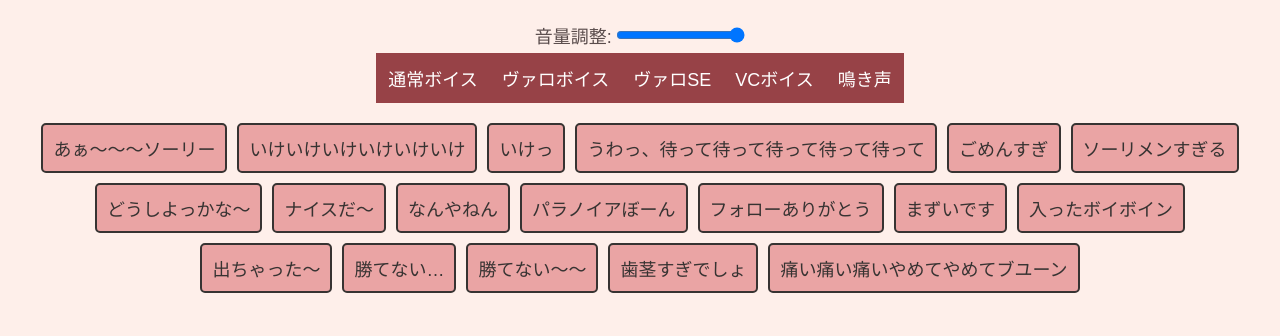
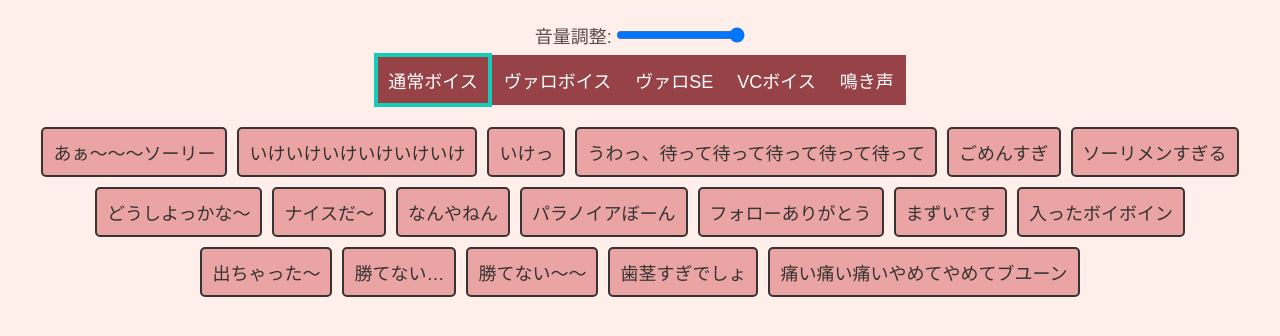
Before and after one commit to Paru910/mochi_voice, a plain HTML site: page index.html in a window 1280 px wide. Both pictures are taken after a click on the button "通常ボイス". Shown: the part 58-394 px from the top of the page. Drawn offline with Linux system fonts and the light colour scheme.

Commit message:
Your commit message

```diff
--- a/scripts.js
+++ b/scripts.js
@@ -339,7 +339,6 @@ function createAudioButtons(audioFiles) {
   }
 }
 
-
 // 音声を再生する関数
 function playSound(soundId, button) {
   var sound = document.getElementById(soundId);
@@ -368,23 +367,41 @@ function createGenreButtons(genreData) {
       var genreButton = document.createElement('button');
       genreButton.textContent = genre;
       genreButton.className = 'genreButton';
-      genreButton.onclick = (function(genre) {
+      genreButton.onclick = (function(genre, genreButton) {
         return function() {
+          // すべてのジャンルボタンから 'selected' クラスを削除
+          var genreButtons = document.querySelectorAll('.genreButton');
+          genreButtons.forEach(function(button) {
+            button.classList.remove('selected');
+          });
+
+          // クリックされたジャンルボタンに 'selected' クラスを追加
+          genreButton.classList.add('selected');
+
           displayGenreButtons(genre);
         };
-      })(genre);
+      })(genre, genreButton);
 
       container.appendChild(genreButton);
     }
   }
+
+  // デフォルトで選択されている "通常ボイス" のジャンルボタンに 'selected' クラスを追加
+  document.querySelector('.genreButton').classList.add('selected');
 }
-
 
 // ジャンルごとのボタンを表示する関数
 function displayGenreButtons(genre) {
   var genreList = genreData[genre];
-  createAudioButtons(genreList);
+  if (genreList) { // ジャンルが存在することを確認
+    createAudioButtons(genreList);
+  } else {
+    console.error('ジャンル ' + genre + ' は存在しません。');
+  }
 }
 
 // ジャンルボタンを生成
 createGenreButtons(genreData);
+
+// デフォルトで "通常ボイス" のボイスボタンを表示
+displayGenreButtons("通常ボイス");
--- a/styles.css
+++ b/styles.css
@@ -69,3 +69,7 @@ input[type="range"] {
     width: auto;
     box-sizing: border-box;
 }
+
+.genreButton.selected {
+    border: 4px solid #13CCBA; /* 黒色のボーダーを太くする */
+}
```
